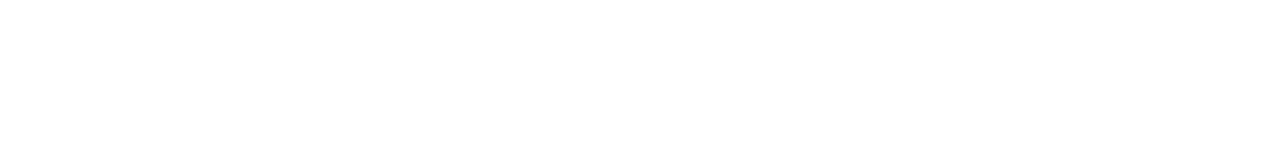
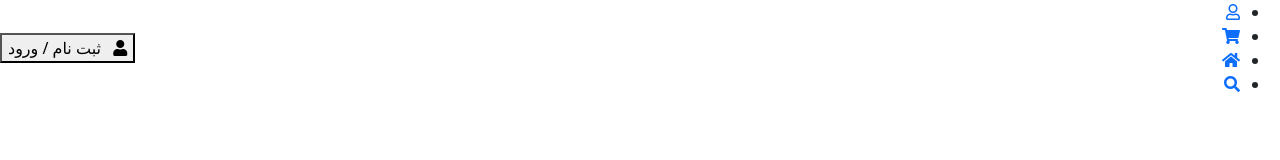
Before and after one commit to Hossein-Haghshenas/WebSite-With-CSS, a plain HTML site: page index.html in a window 1280 px wide. Drawn offline with nearby package versions, Linux system fonts and the light colour scheme.

Commit message:
Create Header
Create header, add icons link and fix something

```diff
--- a/index.html
+++ b/index.html
@@ -4,6 +4,11 @@
     <meta charset="UTF-8" />
     <meta http-equiv="X-UA-Compatible" content="IE=edge" />
     <meta name="viewport" content="width=device-width, initial-scale=1.0" />
+    <!-- Fontawesome Link-->
+    <link
+      href="https://cdnjs.cloudflare.com/ajax/libs/font-awesome/5.13.0/css/all.min.css"
+      rel="stylesheet"
+    />
     <!-- Bootstrap CSS Link -->
     <link
       href="https://cdn.jsdelivr.net/npm/bootstrap@5.0.2/dist/css/bootstrap.min.css"
@@ -17,9 +22,35 @@
   </head>
   <body>
     <!-- header -->
-    <header>
+    <header class="d-flex justify-content-between align-items-center">
       <!-- navbar-menu -->
-      <nav></nav>
+      <nav class="navbar-menu">
+        <ul class="m-0">
+          <li class="navbar-menu-item">
+            <a href="#" class="navbar-menu-icon"><i class="far fa-user"></i></a>
+          </li>
+          <li class="navbar-menu-item">
+            <a href="#" class="navbar-menu-icon"
+              ><i class="fas fa-shopping-cart"></i
+            ></a>
+          </li>
+          <li class="navbar-menu-item">
+            <a href="#" class="navbar-menu-icon"><i class="fa fa-home"></i></a>
+          </li>
+          <li class="navbar-menu-item">
+            <a href="#" class="navbar-menu-icon"
+              ><i class="fa fa-search"></i
+            ></a>
+          </li>
+        </ul>
+      </nav>
+      <!-- log-in/sign-up btn-->
+      <section class="login-btn-section">
+        <button class="login-btn">
+          <span class="login-btn-icon ms-2"><i class="fa fa-user"></i></span>
+          ثبت نام / ورود
+        </button>
+      </section>
     </header>
     <!-- main -->
     <main></main>
```
